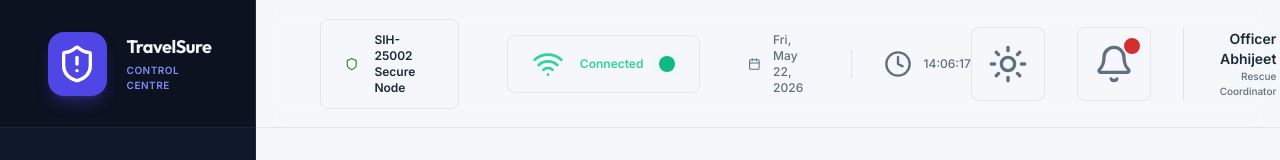
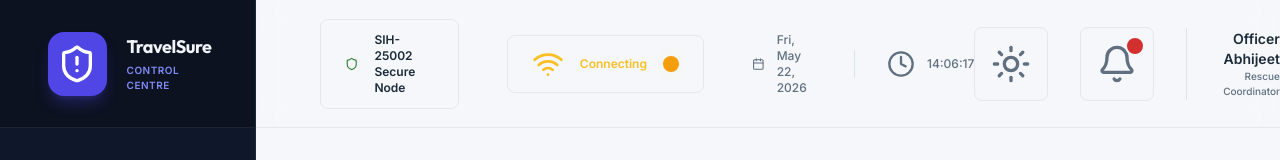
Before and after one commit to ajstarks117/EDI, a React (Vite) app in the folder travelsure-dashboard/: page /dashboard in a window 1280 px wide. Shown: the top 160 px of the page. Built offline with nearby package versions, Linux system fonts and the light colour scheme; no server answers.

Commit message:
feat(realtime): add Socket.IO hook and connection status indicator

```diff
--- a/travelsure-dashboard/src/components/Layout.tsx
+++ b/travelsure-dashboard/src/components/Layout.tsx
@@ -3,6 +3,7 @@
 import { Bell, Shield, Calendar, Clock, Sun, Moon, Wifi } from 'lucide-react';
 import { format } from 'date-fns';
 import { useUIStore } from '../store/useUIStore';
+import { useWebSocket } from '../hooks/useWebSocket';
 
 interface LayoutProps {
   children: ReactNode;
@@ -10,12 +11,42 @@
 
 export default function Layout({ children }: LayoutProps) {
   const [time, setTime] = useState(new Date());
-  const { darkMode, toggleDarkMode } = useUIStore();
+  const { darkMode, toggleDarkMode, connectionStatus } = useUIStore();
+
+  // Initialize global websocket connection
+  useWebSocket();
 
   useEffect(() => {
     const timer = setInterval(() => setTime(new Date()), 1000);
     return () => clearInterval(timer);
   }, []);
+
+  const getStatusColor = () => {
+    switch (connectionStatus) {
+      case 'connected': return 'text-emerald-400';
+      case 'connecting': return 'text-amber-400';
+      case 'disconnected': return 'text-rose-400';
+      default: return 'text-slate-400';
+    }
+  };
+
+  const getStatusBg = () => {
+    switch (connectionStatus) {
+      case 'connected': return 'bg-emerald-500';
+      case 'connecting': return 'bg-amber-500';
+      case 'disconnected': return 'bg-rose-500';
+      default: return 'bg-slate-500';
+    }
+  };
+
+  const getStatusBgPing = () => {
+    switch (connectionStatus) {
+      case 'connected': return 'bg-emerald-400';
+      case 'connecting': return 'bg-amber-400';
+      case 'disconnected': return 'bg-rose-400';
+      default: return 'bg-slate-400';
+    }
+  };
 
   return (
     <div className="min-h-screen bg-surface text-dark-text flex transition-colors duration-300">
@@ -35,11 +66,11 @@
 
             {/* Connectivity Indicator */}
             <div id="connectivity-indicator" className="flex items-center space-x-2 bg-surface-card/60 border border-surface-border/30 px-3 py-1.5 rounded-md">
-              <Wifi className="h-4 w-4 text-emerald-400" />
-              <span className="text-xs font-semibold text-emerald-400">Connected</span>
+              <Wifi className={`h-4 w-4 ${getStatusColor()}`} />
+              <span className={`text-xs font-semibold capitalize ${getStatusColor()}`}>{connectionStatus}</span>
               <span className="relative flex h-2 w-2">
-                <span className="animate-ping absolute inline-flex h-full w-full rounded-full bg-emerald-400 opacity-75"></span>
-                <span className="relative inline-flex rounded-full h-2 w-2 bg-emerald-500"></span>
+                <span className={`animate-ping absolute inline-flex h-full w-full rounded-full opacity-75 ${getStatusBgPing()}`}></span>
+                <span className={`relative inline-flex rounded-full h-2 w-2 ${getStatusBg()}`}></span>
               </span>
             </div>
 
--- /dev/null
+++ b/travelsure-dashboard/src/hooks/useWebSocket.ts
@@ -0,0 +1,92 @@
+import { useEffect, useRef } from 'react';
+import { io, Socket } from 'socket.io-client';
+import { useAlertStore } from '../store/useAlertStore';
+import { useTouristStore } from '../store/useTouristStore';
+import { useUIStore } from '../store/useUIStore';
+
+// Create a singleton socket instance outside the hook
+// It's configured to not connect automatically so we can control it in the hook.
+const SOCKET_URL = import.meta.env.VITE_BACKEND_SOCKET_URL || 'http://localhost:4000';
+
+export const socket: Socket = io(SOCKET_URL, {
+  autoConnect: false,
+  reconnection: true,
+  reconnectionDelay: 1000,
+  reconnectionDelayMax: 5000,
+  reconnectionAttempts: Infinity,
+});
+
+export function useWebSocket() {
+  const { addAlert, updateAlert } = useAlertStore();
+  const { updatePosition } = useTouristStore();
+  const { setConnectionStatus, addToast } = useUIStore();
+
+  // Ref to track if we've initialized listeners to prevent duplicates in strict mode
+  const initialized = useRef(false);
+
+  useEffect(() => {
+    if (!initialized.current) {
+      initialized.current = true;
+
+      // Connection state listeners
+      socket.on('connect', () => {
+        setConnectionStatus('connected');
+      });
+
+      socket.on('disconnect', (reason) => {
+        setConnectionStatus(reason === 'io client disconnect' ? 'disconnected' : 'connecting');
+      });
+
+      socket.on('connect_error', () => {
+        setConnectionStatus('connecting');
+      });
+
+      // Domain event listeners
+      socket.on('tourist:location', (data: { id: string; lat: number; lng: number }) => {
+        if (data?.id && data?.lat != null && data?.lng != null) {
+          updatePosition(data.id, { lat: data.lat, lng: data.lng });
+        }
+      });
+
+      socket.on('alert:new', (data: { type: 'critical' | 'warning' | 'info'; message: string; touristId?: string }) => {
+        if (data?.type && data?.message) {
+          addAlert(data);
+        }
+      });
+
+      socket.on('alert:updated', (data: { id: string; type?: 'critical' | 'warning' | 'info'; message?: string }) => {
+        if (data?.id) {
+          updateAlert(data.id, data);
+        }
+      });
+
+      socket.on('zone:activated', (data: { name: string; type: string }) => {
+        if (data?.name) {
+          addToast({
+            message: `Geofence zone activated: ${data.name}`,
+            type: data.type === 'danger' ? 'error' : 'info'
+          });
+        }
+      });
+
+      socket.connect();
+    }
+
+    return () => {
+      // Clean up event listeners on unmount
+      socket.off('connect');
+      socket.off('disconnect');
+      socket.off('connect_error');
+      socket.off('tourist:location');
+      socket.off('alert:new');
+      socket.off('alert:updated');
+      socket.off('zone:activated');
+      // We don't disconnect the socket here if we want to keep it alive across navigation,
+      // but if the hook is only used in a top-level component (like Layout), it will only unmount on app close.
+      // If we need to strictly manage it, we can call socket.disconnect(), but usually we want it to persist.
+      initialized.current = false;
+    };
+  }, [addAlert, updateAlert, updatePosition, setConnectionStatus, addToast]);
+
+  return socket;
+}
--- a/travelsure-dashboard/src/store/useAlertStore.ts
+++ b/travelsure-dashboard/src/store/useAlertStore.ts
@@ -11,6 +11,7 @@
 interface AlertState {
   alertFeed: Alert[];
   addAlert: (alert: Omit<Alert, 'id' | 'timestamp'>) => void;
+  updateAlert: (id: string, alert: Partial<Omit<Alert, 'id' | 'timestamp'>>) => void;
   removeAlert: (id: string) => void;
   clearAlerts: () => void;
 }
@@ -24,6 +25,9 @@
       timestamp: Date.now()
     }, ...state.alertFeed]
   })),
+  updateAlert: (id, updatedAlert) => set((state) => ({
+    alertFeed: state.alertFeed.map((a) => a.id === id ? { ...a, ...updatedAlert } : a)
+  })),
   removeAlert: (id) => set((state) => ({
     alertFeed: state.alertFeed.filter((a) => a.id !== id)
   })),
--- a/travelsure-dashboard/src/store/useUIStore.ts
+++ b/travelsure-dashboard/src/store/useUIStore.ts
@@ -10,10 +10,12 @@
   darkMode: boolean;
   rightPanelOpen: boolean;
   toasts: Toast[];
+  connectionStatus: 'connected' | 'connecting' | 'disconnected';
   toggleDarkMode: () => void;
   setRightPanelOpen: (isOpen: boolean) => void;
   addToast: (toast: Omit<Toast, 'id'>) => void;
   removeToast: (id: string) => void;
+  setConnectionStatus: (status: 'connected' | 'connecting' | 'disconnected') => void;
 }
 
 // Initial dark mode check, guarding against SSR
@@ -30,6 +32,7 @@
   darkMode: getInitialDarkMode(),
   rightPanelOpen: false,
   toasts: [],
+  connectionStatus: 'disconnected',
   toggleDarkMode: () => set((state) => {
     const newMode = !state.darkMode;
     if (typeof window !== 'undefined') {
@@ -47,5 +50,6 @@
   })),
   removeToast: (id) => set((state) => ({
     toasts: state.toasts.filter((t) => t.id !== id)
-  }))
+  })),
+  setConnectionStatus: (status) => set({ connectionStatus: status })
 }));
```
